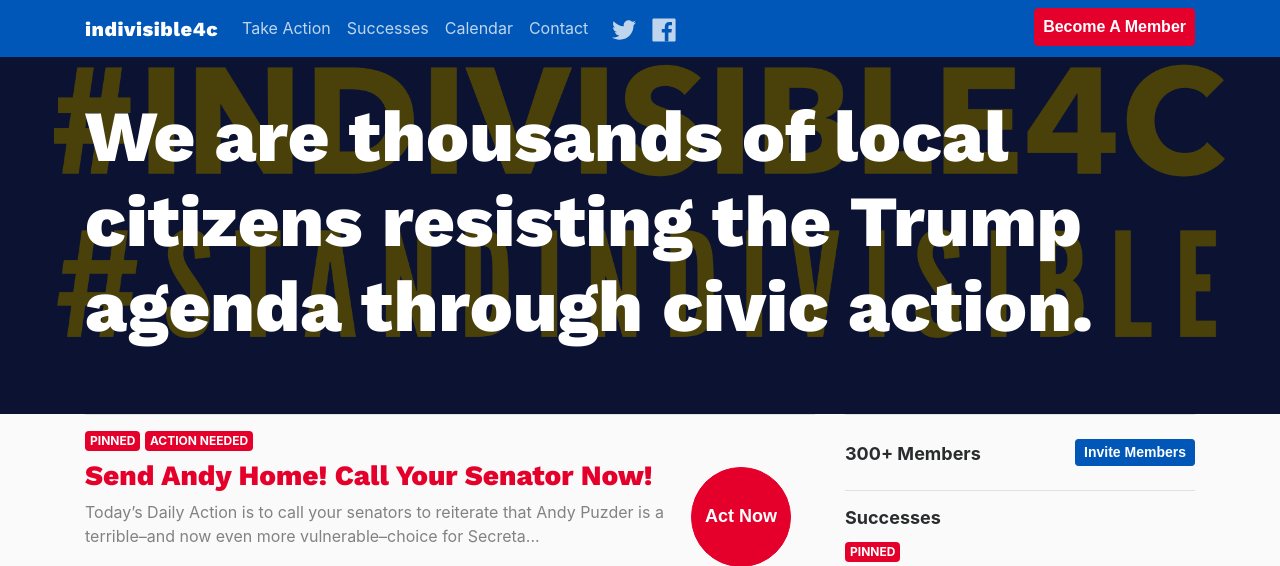
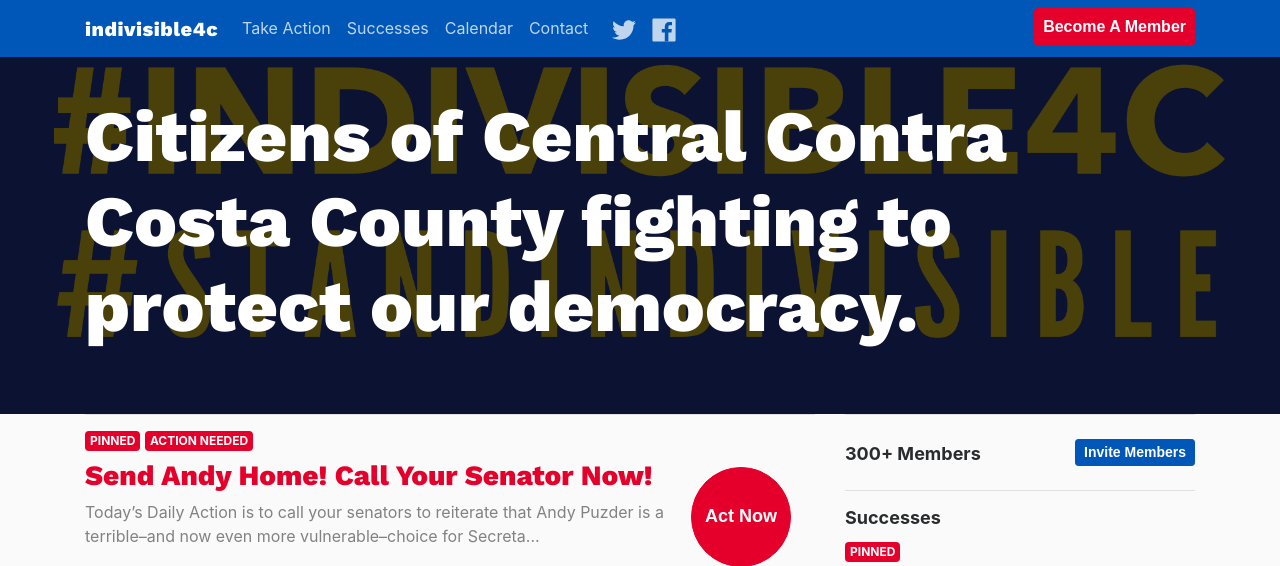
Before and after one commit to IndivisibleTemplate/BasicTemplate, a Jekyll site: the page built from index.html, in a window 1280 px wide and 900 px high, cut to the strip 0-566 px from the top of the window. Built offline with Jekyll 4.4.1, drawn with Linux system fonts in a browser that asks for light colours; nearby versions of some CDN libraries; the list of posts is cut into pages by our own code; comment, search, counter and statistics services are not loaded.

Commit message:
Updated Config

```diff
--- a/_config.yml
+++ b/_config.yml
@@ -57,8 +57,7 @@ defaults:
   values:
     main-image:
     mailchimp-form-embed:
-subtitle: We are thousands of local citizens resisting the Trump agenda through civic
-  action.
+subtitle: Citizens of Central Contra Costa County fighting to protect our democracy.
 email: indivisible4c@gmail.com
 baseurl:
 url:
```
